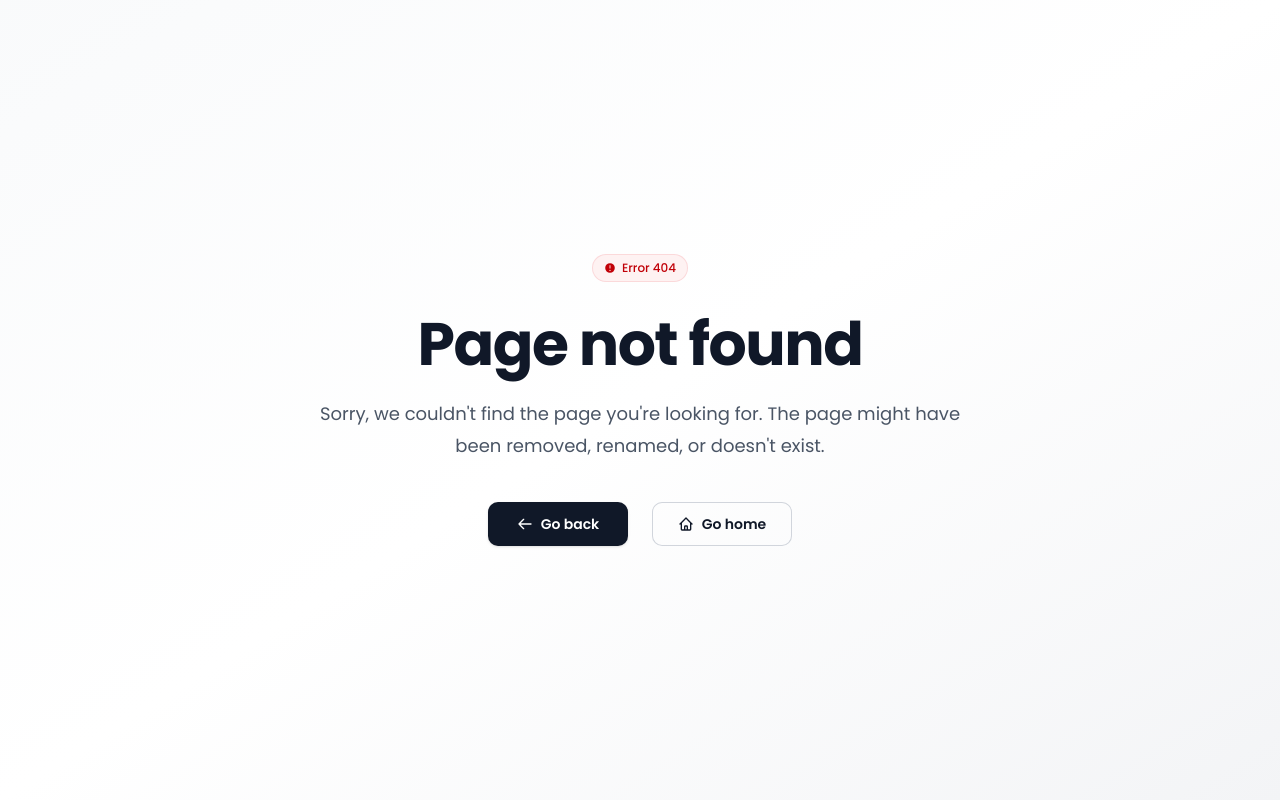
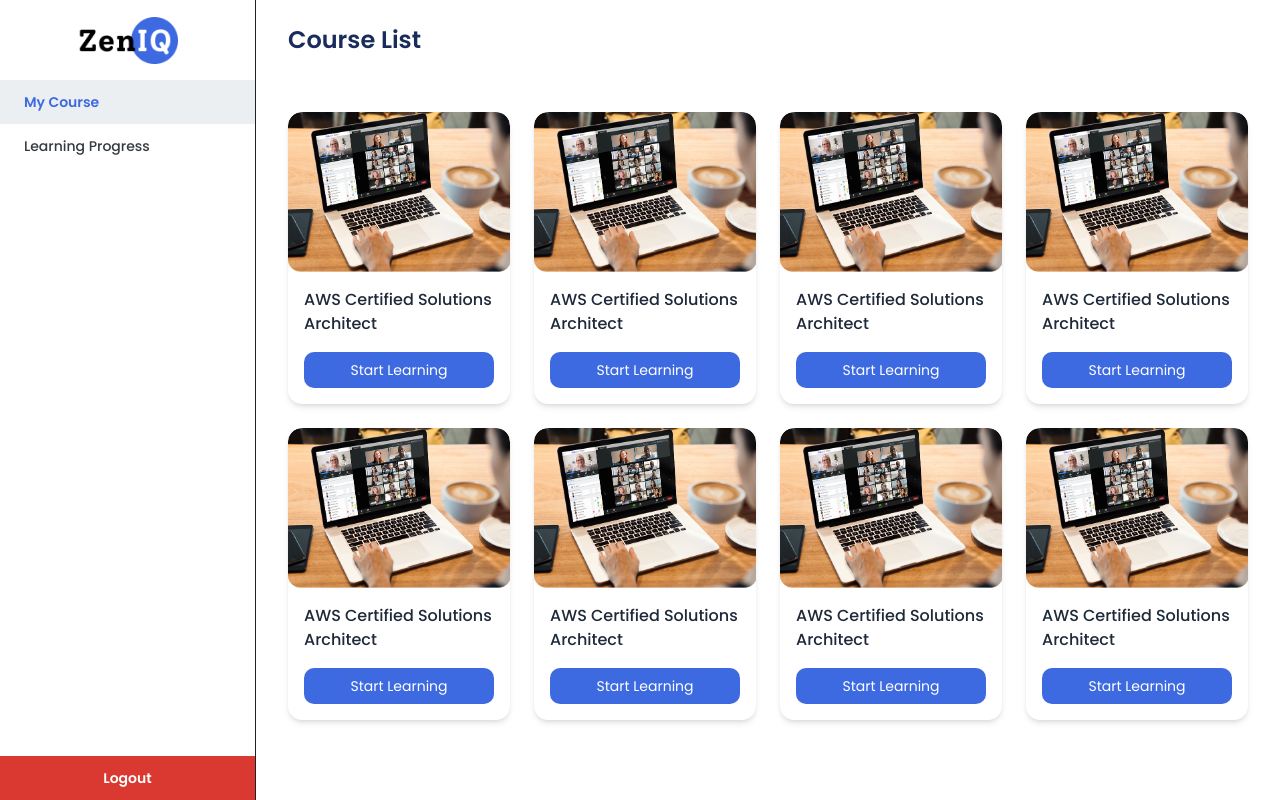
Before and after one commit to ZenIQ-IMPAL/zen-iq-fe, a Next.js app: page /dashboard/my-course in a window 1280 px wide. Before the commit this address had no page. Built offline with nearby package versions, Linux system fonts and the light colour scheme.

Commit message:
init: setup dashboard page

```diff
--- /dev/null
+++ b/src/app/dashboard/layout.tsx
@@ -0,0 +1,84 @@
+"use client";
+import Link from "next/link";
+import Image from "next/image";
+import { usePathname, useRouter } from "next/navigation";
+import { ReactNode } from "react";
+
+export default function DashboardLayout({ children }: { children: ReactNode }) {
+  const pathname = usePathname();
+  const router = useRouter();
+
+  const navItems = [
+    { name: "My Course", href: "/dashboard/my-course" },
+    { name: "Learning Progress", href: "/dashboard/learning-progress" },
+  ];
+
+  const handleLogout = () => {
+    console.log("User logged out");
+    router.push("/");
+  };
+
+  return (
+    <div className="flex min-h-screen">
+      {/* Sidebar */}
+      <aside
+        className="w-64 flex flex-col justify-between border-r fixed left-0 top-0 h-full z-10"
+        style={{
+          backgroundColor: "var(--color-sidebar-background)",
+          borderColor: "var(--color-sidebar-border)",
+        }}
+      >
+        <div>
+          {/* Logo */}
+          <div className="h-20 flex items-center justify-center">
+            <Link href="/" className="flex items-center space-x-2">
+              <Image
+                src="/images/img-logo-dark.png"
+                alt="ZenIQ Logo"
+                width={100}
+                height={50}
+                className="cursor-pointer"
+              />
+            </Link>
+          </div>
+
+          {/* Navigation */}
+          <nav className="flex flex-col">
+            {navItems.map((item) => {
+              const isActive = pathname === item.href;
+              return (
+                <Link
+                  key={item.name}
+                  href={item.href}
+                  className={`px-6 py-3 text-sm font-medium transition-all ${
+                    isActive
+                      ? "bg-[var(--color-sidebar-accent)] text-[var(--primary)] font-semibold"
+                      : "text-[var(--color-sidebar-foreground)] hover:bg-[var(--color-sidebar-accent)]"
+                  }`}
+                >
+                  {item.name}
+                </Link>
+              );
+            })}
+          </nav>
+        </div>
+
+        {/* Logout */}
+        <button
+          onClick={handleLogout}
+          className="bg-[var(--error)] text-white py-3 text-sm font-semibold hover:opacity-90 transition"
+        >
+          Logout
+        </button>
+      </aside>
+
+      {/* Main Content */}
+      <main
+        className="flex-1 overflow-y-auto ml-64"
+        style={{ backgroundColor: "var(--color-gray-zen-10)" }}
+      >
+        {children}
+      </main>
+    </div>
+  );
+}
--- /dev/null
+++ b/src/app/dashboard/learning-progress/page.tsx
@@ -0,0 +1,65 @@
+"use client";
+import { useRouter } from "next/navigation";
+
+const progressCourses = [
+  {
+    id: 1,
+    title: "AWS Certified Solutions Architect",
+    image: "/images/img-courses.png",
+    progress: 70,
+  },
+];
+
+export default function LearningProgressPage() {
+  const router = useRouter();
+
+  return (
+    <div className="min-h-screen bg-white rounded-tl-3xl overflow-hidden">
+      {/* Header */}
+      <div
+        className="px-8 py-6 mb-8"
+        style={{ backgroundColor: "var(--color-sidebar-background)" }}
+      >
+        <h1 className="text-2xl font-semibold text-[var(--color-dark-blue-zen-ia2)]">
+          Learning Progress
+        </h1>
+      </div>
+
+      {/* Course Cards */}
+      <div className="px-8 pb-10">
+        <div className="grid grid-cols-1 sm:grid-cols-2 md:grid-cols-3 xl:grid-cols-4 gap-6">
+          {progressCourses.map((course) => (
+            <div
+              key={course.id}
+              className="bg-white rounded-xl shadow-md overflow-hidden flex flex-col"
+            >
+              <img
+                src={course.image}
+                alt={course.title}
+                className="rounded-t-xl w-full object-cover h-40"
+              />
+              <div className="p-4 flex flex-col flex-1">
+                <h3 className="font-medium text-gray-800">{course.title}</h3>
+
+                {/* Progress bar */}
+                <div className="w-full bg-gray-200 rounded-full h-2 mt-3">
+                  <div
+                    className="bg-[var(--primary)] h-2 rounded-full transition-all"
+                    style={{ width: `${course.progress}%` }}
+                  />
+                </div>
+
+                <button
+                  onClick={() => router.push(`/courses/${course.id}`)}
+                  className="mt-4 bg-[var(--primary)] text-white px-4 py-2 rounded-lg text-sm hover:opacity-90"
+                >
+                  Continue
+                </button>
+              </div>
+            </div>
+          ))}
+        </div>
+      </div>
+    </div>
+  );
+}
--- /dev/null
+++ b/src/app/dashboard/my-course/page.tsx
@@ -0,0 +1,55 @@
+"use client";
+import { useRouter } from "next/navigation";
+
+const courses = Array(8).fill({
+  id: 1,
+  title: "AWS Certified Solutions Architect",
+  image: "/images/img-courses.png",
+});
+
+export default function MyCoursePage() {
+  const router = useRouter();
+
+  return (
+    <div className="min-h-screen bg-white rounded-tl-3xl overflow-hidden">
+      {/* Header */}
+      <div
+        className="px-8 py-6 mb-8"
+        style={{ backgroundColor: "var(--color-sidebar-background)" }}
+      >
+        <h1 className="text-2xl font-semibold text-[var(--color-dark-blue-zen-ia2)]">
+          Course List
+        </h1>
+      </div>
+
+      {/* Course Cards */}
+      <div className="px-8 pb-10">
+        <div className="grid grid-cols-1 sm:grid-cols-2 md:grid-cols-3 xl:grid-cols-4 gap-6">
+          {courses.map((course, i) => (
+            <div
+              key={i}
+              className="bg-white rounded-xl shadow-md overflow-hidden flex flex-col"
+            >
+              <img
+                src={course.image}
+                alt={course.title}
+                className="rounded-t-xl w-full object-cover h-40"
+              />
+              <div className="p-4 flex flex-col flex-1">
+                <h3 className="font-medium text-gray-800 flex-1">
+                  {course.title}
+                </h3>
+                <button
+                  onClick={() => router.push(`/courses/${course.id}`)}
+                  className="mt-4 bg-[var(--primary)] text-white px-4 py-2 rounded-lg text-sm hover:opacity-90"
+                >
+                  Start Learning
+                </button>
+              </div>
+            </div>
+          ))}
+        </div>
+      </div>
+    </div>
+  );
+}
```
Also changed, not shown: src/app/dashboard/page.tsx (added).
